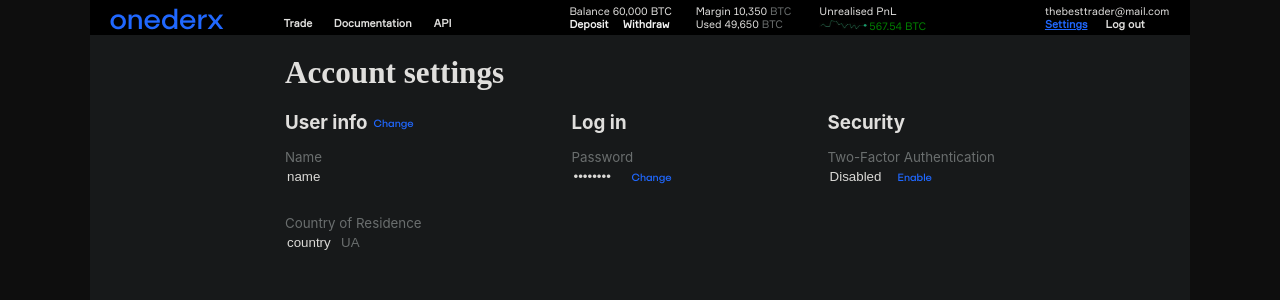
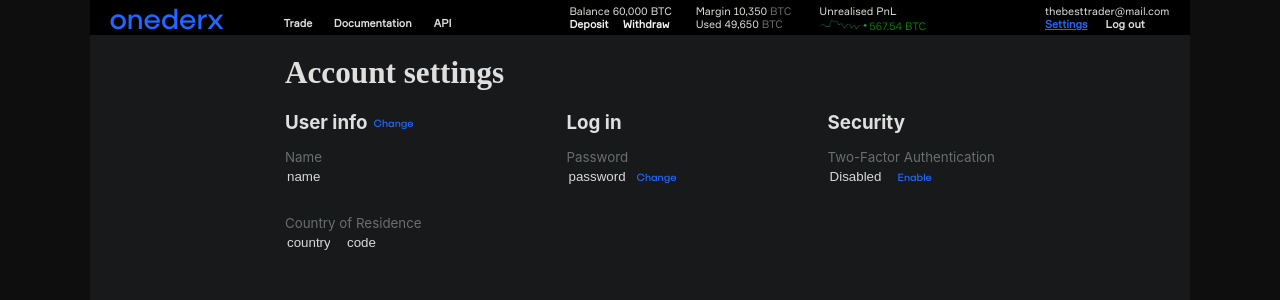
Before and after one commit to Stadionova/test-proj__onederx, a React (Create React App) app: page / in a window 1280 px wide. Shown: the top 300 px of the page. Built offline with nearby package versions, Linux system fonts and the light colour scheme; a web font is replaced by a local one.

Commit message:
pluged store to Log in Component

```diff
--- a/src/Components/App/App.js
+++ b/src/Components/App/App.js
@@ -9,7 +9,7 @@ class App extends React.Component {
   state = {
     name: '',
     password: 'password',
-    country: 'country',
+    country: '',
     countryCode: 'UA',
     able: ['able', 'disabled']
   }
--- a/src/Components/Login/Login.css
+++ b/src/Components/Login/Login.css
@@ -25,7 +25,7 @@ button {
   border: none;
   color: rgb(218, 217, 214);
   outline: none;
-  width: 50px;
+  width: 60px;
 }
 
 .value input:active {
--- a/src/Components/Login/Login.js
+++ b/src/Components/Login/Login.js
@@ -4,8 +4,11 @@ import { connect } from 'react-redux';
 
 const LogIn = (props) => {
 
-  function createNewTask(e) {
-    e.currentTarget.value = '';
+  function typePassword(e) {
+    if (e.key === 'Enter') {
+      const password = e.currentTarget.value;
+      props.savePassword(password);
+    }
   }
 
   return (
@@ -14,7 +17,7 @@ const LogIn = (props) => {
       <div>
         <div className='grey'><span>Password</span></div>
         <div className='value'>
-          <div><input value={props.password} type="password" onClick={createNewTask}></input></div>
+          <div><input placeholder='password' onKeyPress={typePassword} type="password"></input></div>
           <div><button>Change</button></div>
         </div>
       </div>
@@ -24,10 +27,9 @@ const LogIn = (props) => {
 
 export default connect(
   state => ({
-    name: state.name,
-    password: state.password,
-    country: state.country,
-    countryCode: state.countryCode,
-    able: state.able
+    password: state.password
+  }),
+  dispatch => ({
+    savePassword: (password) => dispatch({ type: "dataPassword", payload: password })
   })
 )(LogIn);
--- a/src/Components/UserInfo/UserInfo.css
+++ b/src/Components/UserInfo/UserInfo.css
@@ -32,7 +32,7 @@
 }
 
 .user-info-country .white input {
-  width: 50px;
+  width: 60px;
 }
 
 .grey {
--- a/src/Components/UserInfo/UserInfo.js
+++ b/src/Components/UserInfo/UserInfo.js
@@ -8,6 +8,20 @@ const UserInfo = (props) => {
     if (e.key === 'Enter') {
       const name = e.currentTarget.value;
       props.showComeData(name);
+    }
+  }
+
+  function typeCountry(e) {
+    if (e.key === 'Enter') {
+      const country = e.currentTarget.value;
+      props.saveCountry(country);
+    }
+  }
+
+  function typeCountryCode(e) {
+    if (e.key === 'Enter') {
+      const countryCode = e.currentTarget.value;
+      props.saveCountryCode(countryCode);
     }
   }
 
@@ -23,7 +37,10 @@ const UserInfo = (props) => {
       </div>
       <div className='user-info-country'>
         <div className='grey'><span>Country of Residence</span></div>
-        <div className='white'><input value={props.country} onClick={createNewTask}></input><input value={props.countryCode} onClick={createNewTask}></input></div>
+        <div className='white'>
+          <input type='search' placeholder='country' onClickonKeyPress={typeCountry}></input>
+          <input type='search' placeholder='code' onKeyPress={typeCountryCode}></input>
+        </div>
       </div>
     </div>
   )
@@ -38,6 +55,8 @@ export default connect(
     able: state.able
   }),
   dispatch => ({
-    showComeData: (name) => dispatch({ type: "dataCome", payload: name })
+    showComeData: (name) => dispatch({ type: "dataCome", payload: name }),
+    saveCountry: (country) => dispatch({ type: "dataCountry", payload: country }),
+    saveCountryCode: (countryCode) => dispatch({ type: "dataCountryCode", payload: countryCode }),
   })
 )(UserInfo);
--- a/src/index.js
+++ b/src/index.js
@@ -6,20 +6,42 @@ import { createStore } from 'redux';
 import { Provider } from 'react-redux';
 
 const initialState = {
-    name: 'name',
-    password: 'password',
-    country: 'country',
-    countryCode: 'UA',
+    name: '',
+    password: '',
+    country: '',
+    countryCode: '',
     able: ['able', 'disabled']
 }
 
 function changeChartByPeriod(state = initialState, action) {
     if (action.type === 'dataCome') {
-        return { // здесь возвращается новый массив
-            ...state, // возвращаю массив
-            name: action.payload // добавляю экшен
+        return {
+            ...state,
+            name: action.payload
         };
     }
+
+    if (action.type === 'dataCountry') {
+        return {
+            ...state,
+            country: action.payload
+        };
+    }
+
+    if (action.type === 'dataCountryCode') {
+        return {
+            ...state,
+            countryCode: action.payload
+        };
+    }
+
+    if (action.type === 'dataPassword') {
+        return {
+            ...state,
+            password: action.payload
+        };
+    }
+
     return state;
 }
 
```
